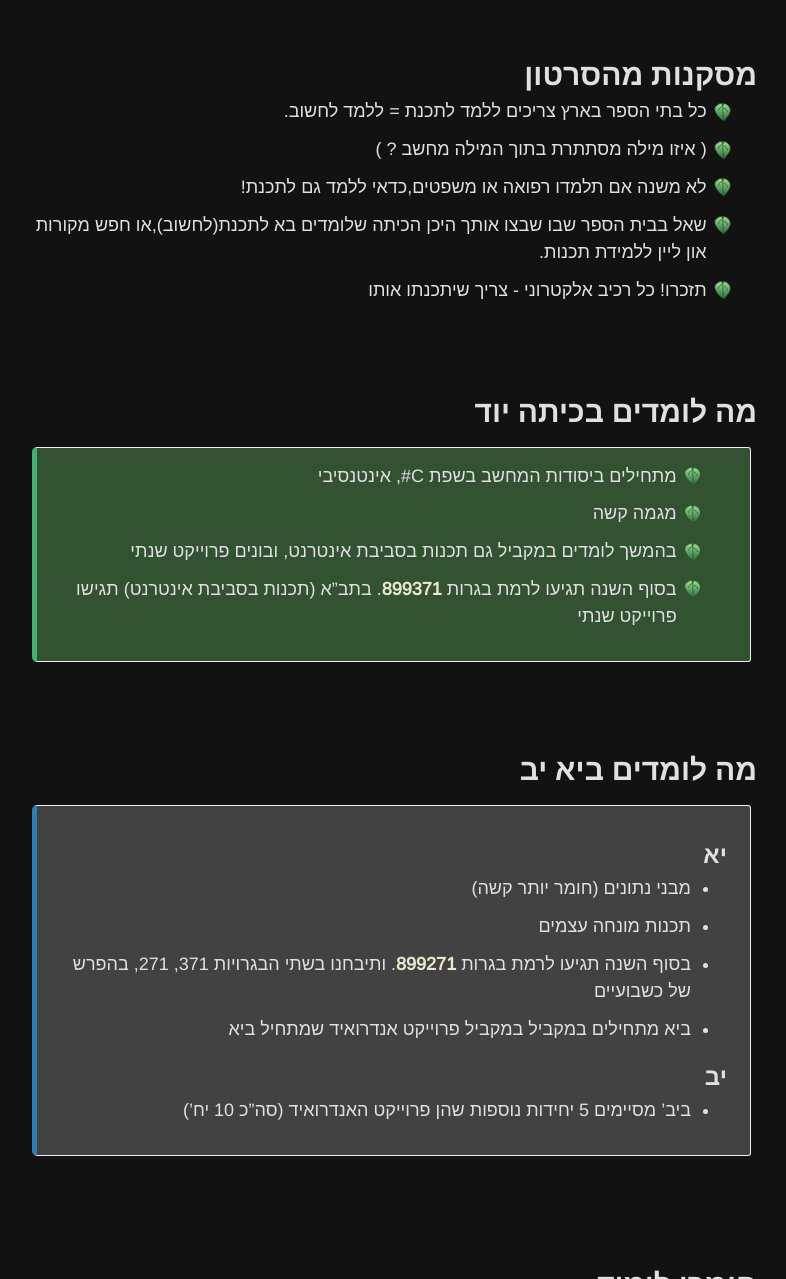
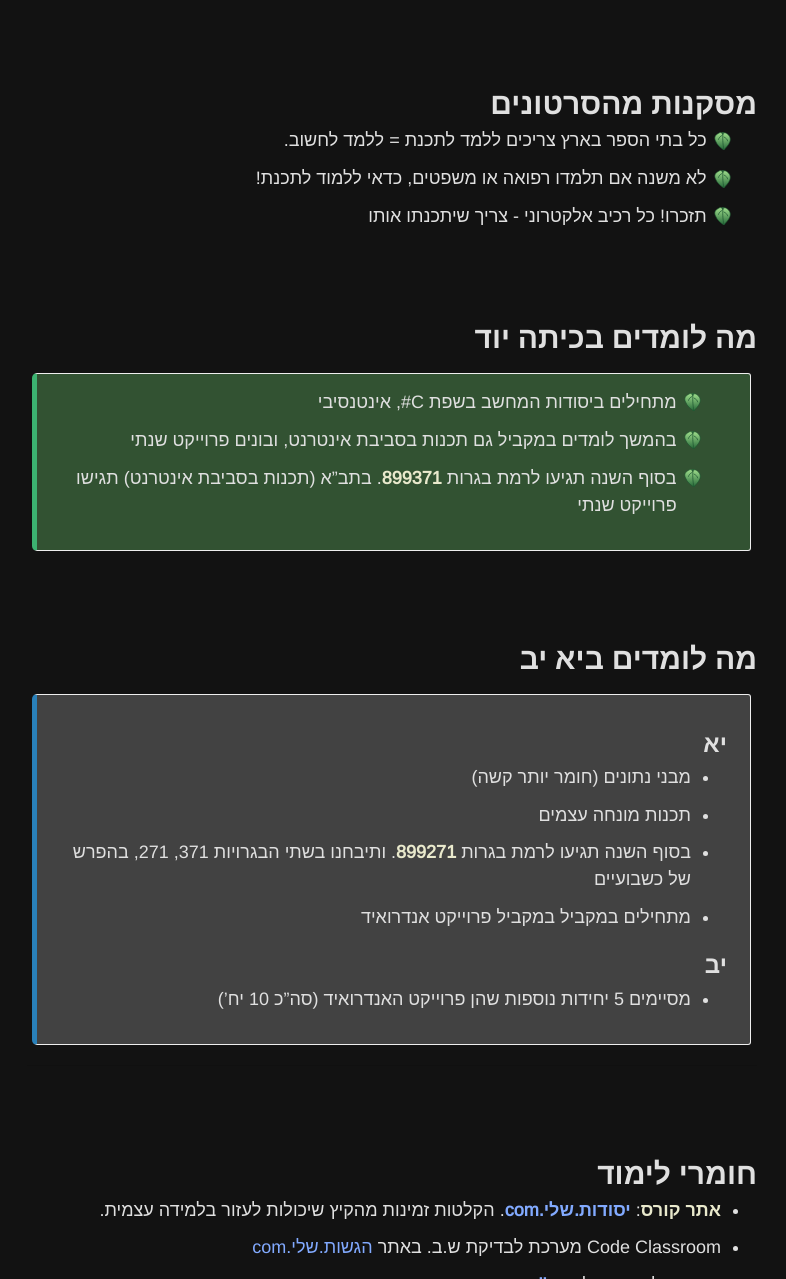
Before and after one commit to 3strategy/BeautifulYesodot, a Jekyll site: the page built from cs/0YearOpeningIntro.md, in a window 1280 px wide and 1400 px high, scrolled down 725 px, cut to the strip 121-1400 px from the top of the window. Shown: the whole strip, without its empty margins (438-1224 px from the left). Built offline with Jekyll 4.4.1, drawn with Linux system fonts in a browser that asks for light colours; a script that is not in the unit is left out; comment, search, counter and statistics services are not loaded; some of the changed text lies outside the part shown.

Commit message:
udpates to 0YearOpenningIntro support instagram inclusion

```diff
--- /dev/null
+++ b/_includes/instagram.html
@@ -0,0 +1,15 @@
+{% if include.url %}
+  {% assign insta_url = include.url %}
+{% else %}
+  {% assign insta_url = "https://www.instagram.com/reel/" | append: include.id | append: "/" %}
+{% endif %}
+
+<div style="display: flex; justify-content: center;">
+  <blockquote class="instagram-media"
+              data-instgrm-permalink="{{ insta_url }}"
+              data-instgrm-version="14"
+              style="background:#FFF; border:0; margin:1px; max-width:540px; width:calc(100% - 2px);">
+    <a href="{{ insta_url }}" target="_blank" rel="noopener">View this reel on Instagram</a>
+  </blockquote>
+</div>
+<script async src="https://www.instagram.com/embed.js"></script>
--- a/cs/0YearOpeningIntro.md
+++ b/cs/0YearOpeningIntro.md
@@ -10,32 +10,28 @@
 {: .box-note}
 **מטרת המפגש**: הצגת המגמה.
 
-
+{% include instagram.html id="DR5JDvbElp3" %}
 {% include youtube.html id="nKIu9yen5nc" %}
 
-## מסקנות מהסרטון
+## מסקנות מהסרטונים
 
 {: .leafify}
+
 - כל בתי הספר בארץ צריכים ללמד לתכנת  = ללמד לחשוב.
-- ( איזו מילה מסתתרת בתוך המילה מחשב ? )
-- לא משנה אם תלמדו רפואה או משפטים,כדאי ללמד גם לתכנת!
-- שאל בבית הספר שבו שבצו אותך היכן הכיתה שלומדים בא לתכנת(לחשוב),או חפש מקורות און ליין ללמידת תכנות.
+- לא משנה אם תלמדו רפואה או משפטים, כדאי ללמוד לתכנת!
 - תזכרו! כל רכיב אלקטרוני - צריך שיתכנתו אותו
-
-
 
 ## מה לומדים בכיתה יוד
 
 <div markdown="1" class="box-success" >
 
 {: .leafify}
+
 - מתחילים ביסודות המחשב בשפת C#, אינטנסיבי
-- מגמה קשה
 - בהמשך לומדים במקביל גם תכנות בסביבת אינטרנט, ובונים פרוייקט שנתי
 - בסוף השנה תגיעו לרמת בגרות **899371**. בתב"א (תכנות בסביבת אינטרנט) תגישו פרוייקט שנתי
 
 </div>
-
 
 ## מה לומדים ביא יב
 
@@ -46,11 +42,11 @@
 - מבני נתונים (חומר יותר קשה)
 - תכנות מונחה עצמים
 - בסוף השנה תגיעו לרמת בגרות **899271**. ותיבחנו בשתי הבגרויות 371, 271, בהפרש של כשבועיים
-- ביא מתחילים במקביל במקביל פרוייקט אנדרואיד שמתחיל ביא
+- מתחילים במקביל במקביל פרוייקט אנדרואיד
 
 ### יב
 
-- ביב' מסיימים 5 יחידות נוספות שהן פרוייקט האנדרואיד (סה"כ 10 יח')
+- מסיימים 5 יחידות נוספות שהן פרוייקט האנדרואיד (סה"כ 10 יח')
 
 </div>
 
@@ -58,20 +54,19 @@
 
 ## חומרי לימוד
 
-- **אתר קורס**:**[יסודות.שלי.com](https://יסודות.שלי.com/cs/Chapter1)**. הקלטות זמינות מהקיץ שיכולות לעזור בלמידה עצמית.
+- **אתר קורס**: **[יסודות.שלי.com](https://יסודות.שלי.com/cs/Chapter1)**. הקלטות זמינות מהקיץ שיכולות לעזור בלמידה עצמית.
 - Code Classroom מערכת לבדיקת ש.ב. באתר [הגשות.שלי.com](https://הגשות.שלי.com/)
 - חומרי הלימוד המלווים: **[campus.il יסודות המחשב](https://courses.campus.gov.il/courses/course-v1:MoE+EDU_Matric_ComputerScienceA_HE+2023_1/course/)**
-
 
 ---
 
 ## הגשות וציון
 
 {: .leafify}
+
 - **הגשות**: 20%–25% מהציון, **80% מהלמידה וההשפעה על הציון בפועל**.
 - עיקר ההגשות - במערכת ההגשות [Code Classroom](https://הגשות.שלי.com)
 - לעיתים רחוקות - הגשות בגוגל קלאסרום
-
 
 ## תב"א
 
@@ -97,9 +92,10 @@
 
 <div markdown="1" class="box-warning">
 
-**המלצה גורפת: הימנעו משימוש ב- AI בשלב זה**
+**המלצה גורפת: הימנעו משימוש ב- AI בשלב זה.**
 
 {: .leafify}
+
 - **אין להשתמש ב-AI כדי לפתור שאלות**. המטרה היא שתתרגלו ותחשבו בעצמכם.
 - מותר להשתמש ב-AI **רק כדי לקבל הסבר** על נושא בחומר או על פתרון שכבר ראיתם.
 - אל תבקשו מה-AI קוד מלא ואל תשלחו קוד מלא לחברים – **עדיף לתת רעיון או כיוון** בלבד.
@@ -109,7 +105,6 @@
 </div>
 ---
 
-
 ## שאלות❓
 
 ![alt text](/assets/img/Opening/image-11.png)
```
Also changed, not shown: cs3e/Chapter10.md (+0 -2 lines).
